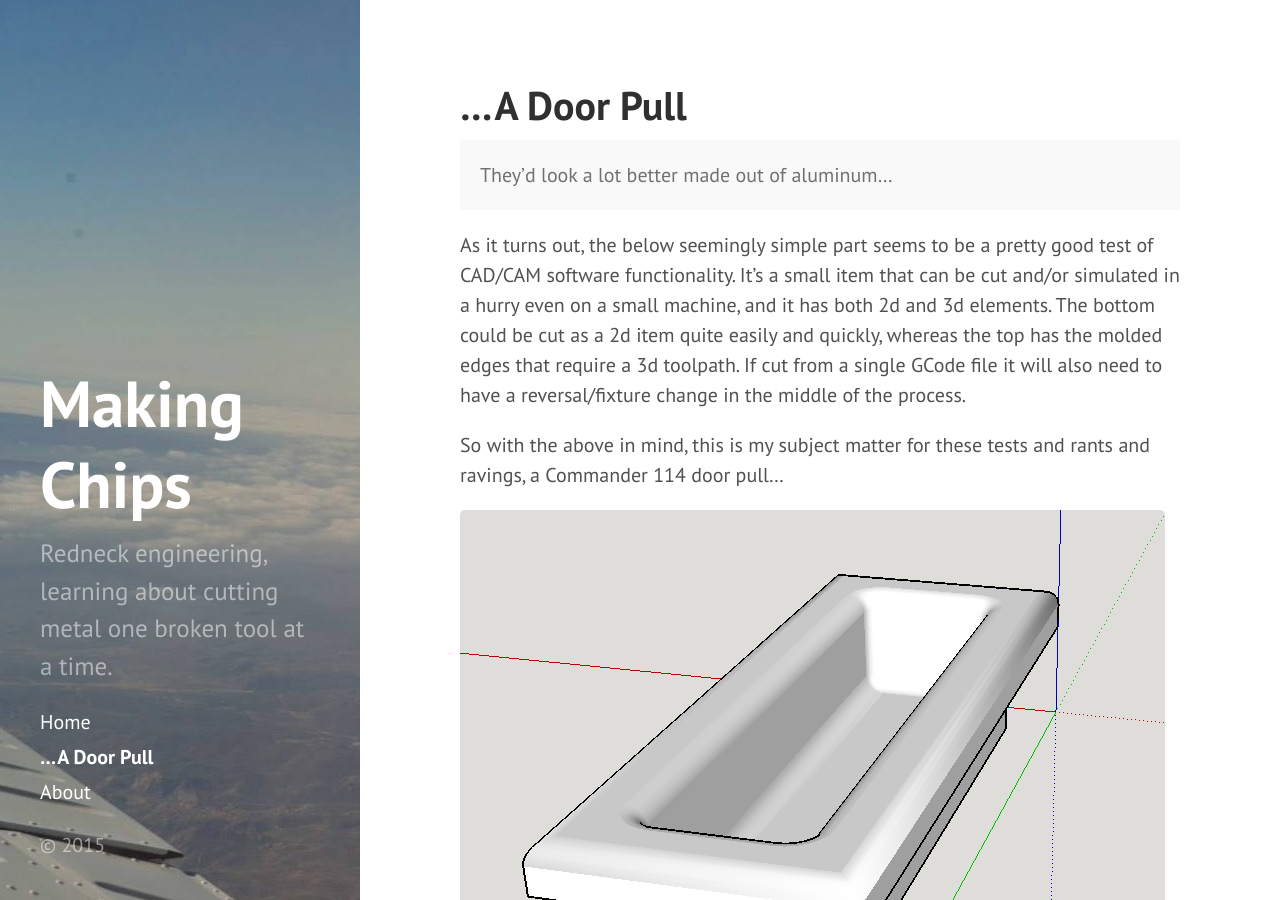
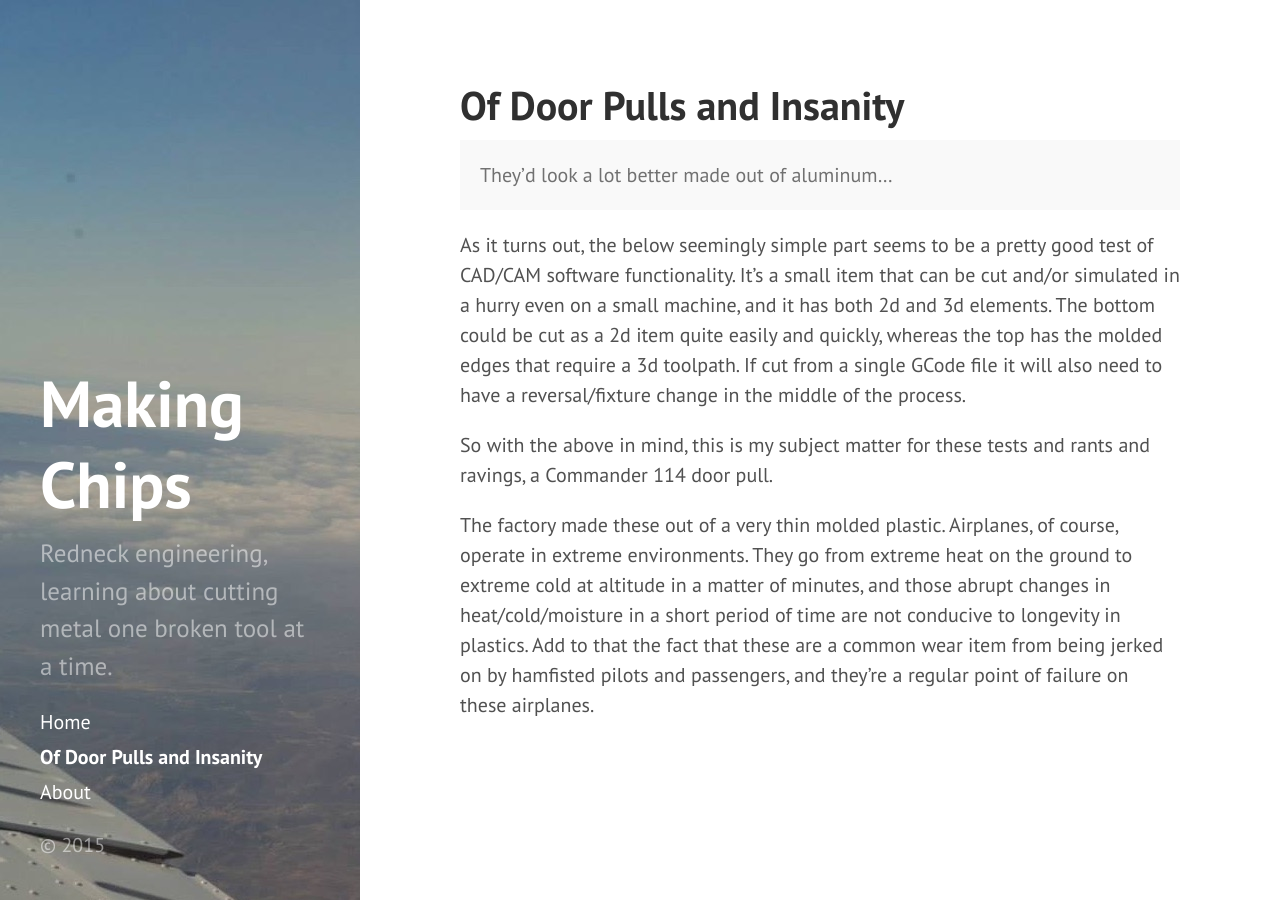
Before and after one commit to makingchips/makingchips.github.io, a Jekyll site: the page built from Door Pull.md, in a window 1280 px wide and 900 px high. Built offline with Jekyll 4.4.1, drawn with Linux system fonts in a browser that asks for light colours; Markdown is read by kramdown in place of the engine named in the settings.

Commit message:
Updated Door Pull.md

```diff
--- a/Door Pull.md
+++ b/Door Pull.md
@@ -1,6 +1,6 @@
 ---
 layout: page
-title: …A Door Pull
+title: Of Door Pulls and Insanity
 published: true
 ---
 
@@ -10,8 +10,6 @@ They’d look a lot better made out of aluminum…
 
 As it turns out, the below seemingly simple part seems to be a pretty good test of CAD/CAM software functionality.  It’s a small item that can be cut and/or simulated in a hurry even on a small machine, and  it has both 2d and 3d elements.  The bottom could be cut as a 2d item quite easily and quickly, whereas the top has the molded edges that require a 3d toolpath.  If cut from a single GCode file it will also need to have a reversal/fixture change in the middle of the process.
 
-So with the above in mind, this is my subject matter for these tests and rants and ravings, a Commander 114 door pull…
-
-![Door Pull]({{ site.url }}/public/doorpull.png)
+So with the above in mind, this is my subject matter for these tests and rants and ravings, a Commander 114 door pull.
 
 The factory made these out of a very thin molded plastic.  Airplanes, of course, operate in extreme environments.  They go from extreme heat on the ground to extreme cold at altitude in a matter of minutes, and those abrupt changes in heat/cold/moisture in a short period of time are not conducive to longevity in plastics.  Add to that the fact that these are a common wear item from being jerked on by hamfisted pilots and passengers, and they’re a regular point of failure on these airplanes.
```
